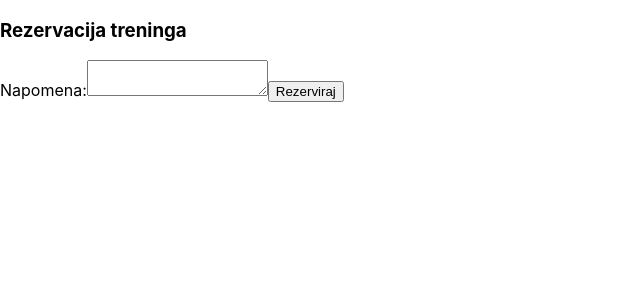
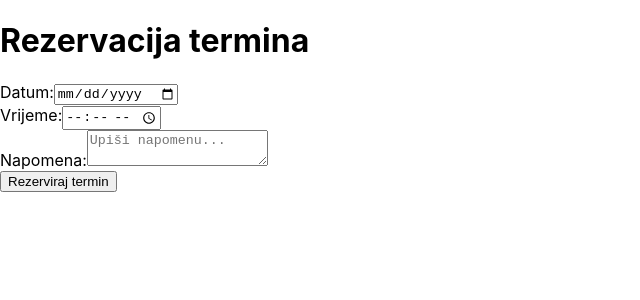
Before and after one commit to lus-terry/Fitness, a React (Create React App) app in the folder frontend/: page /reservation in a window 1280 px wide. Shown: the top 300 px of the page, without its empty margins (0-640 px from the left). Built offline with nearby package versions, Linux system fonts and the light colour scheme; no server answers.

Commit message:
Initial commit for frontv2

```diff
--- a/frontend/src/contexts/AuthContext.jsx
+++ b/frontend/src/contexts/AuthContext.jsx
@@ -6,10 +6,17 @@ export const AuthContext = createContext();
 export const AuthProvider = ({ children }) => {
   const [user, setUser] = useState(null);
   const [loading, setLoading] = useState(true);
-/*
+
 useEffect(() => {
+  async function loadUser() {
+    const storedUser = localStorage.getItem('user');
 
-    async function loadUser() {
+    if (storedUser) {
+      setUser(JSON.parse(storedUser));
+      setLoading(false);
+      return;
+    }
+
     try {
       const currentUser = await getCurrentUser();
       setUser(currentUser);
@@ -19,18 +26,9 @@ export const AuthProvider = ({ children }) => {
       setLoading(false);
     }
   }
+
   loadUser();
 }, []);
-  */
-
-  useEffect(() => {
-  const storedUser = localStorage.getItem('user');
-  if (storedUser) {
-    setUser(JSON.parse(storedUser));
-  }
-  setLoading(false);
-}, []);
-
 
 const login = async (credentials) => {
   const loggedInUser = await apiLogin(credentials);
--- a/frontend/src/views/Home.jsx
+++ b/frontend/src/views/Home.jsx
@@ -1,15 +1,40 @@
 import React from 'react';
 import { Link } from 'react-router-dom';
+import { useAuth } from '../contexts/AuthContext';
 
 export default function Home() {
+  const { user, logout } = useAuth();
+
   return (
     <div>
-      <h1>Dobrodošli u Fitness Rezervacijski Sustav</h1>
-      <p>Rezervirajte treninge brzo i jednostavno.</p>
-      <div>
-        <Link to="/login"><button>Prijava</button></Link>
-        <Link to="/register"><button>Registracija</button></Link>
-      </div>
+      <h1>Dobrodošao u Fitness App</h1>
+
+      {user ? (
+        <div>
+          <p>Bok, {user.name}!</p>
+
+          <nav>
+            <ul>
+              <li><Link to="/dashboard">Dashboard</Link></li>
+              <li><Link to="/trainings">Trainings</Link></li>
+              <li><Link to="/reservation">Reservation</Link></li>
+              <li><Link to="/schedule">Schedule</Link></li>
+              <li><Link to="/attendance">Attendance</Link></li>
+              {user.role === 'admin' && (
+                <>
+                  <li><Link to="/admin">Admin Panel</Link></li>
+                  <li><Link to="/users">Users</Link></li>
+                </>
+              )}
+              <li><button onClick={logout}>Odjava</button></li>
+            </ul>
+          </nav>
+        </div>
+      ) : (
+        <div>
+          <Link to="/login">Prijava</Link> | <Link to="/register">Registracija</Link>
+        </div>
+      )}
     </div>
   );
 }
--- a/frontend/src/views/ReservationForm.jsx
+++ b/frontend/src/views/ReservationForm.jsx
@@ -1,25 +1,82 @@
 import React, { useState } from 'react';
-import { useNavigate } from 'react-router-dom';
-import { createReservation } from '../api/reservations';
-import { useAuth } from '../contexts/AuthContext';
+import axios from 'axios';
 
-export default function ReservationForm({ trainingId }) {
-  const { user } = useAuth();
-  const [note, setNote] = useState('');
-  const navigate = useNavigate();
+export default function ReservationForm() {
+  const [datum, setDatum] = useState('');
+  const [vrijeme, setVrijeme] = useState('');
+  const [napomena, setNapomena] = useState('');
+  const [loading, setLoading] = useState(false);
 
   const handleSubmit = async (e) => {
     e.preventDefault();
-    await createReservation({ trainingId, userId: user.id, note });
-    navigate('/schedule');
+    setLoading(true);
+
+    try {
+      await axios.post('http://localhost:5000/termini', {
+        datum,
+        vrijeme_termina: vrijeme,
+        mjesto: 'Nije uneseno',  // ili možeš napraviti input i za mjesto
+        trajanje: 60,            // ako je fiksno trajanje, ili napravi input
+        dostupnost: true,
+        id_trenera: 1,           // ako imaš dinamički odabir, zamijeni s vrijednosti iz forme
+        id_treninga: 1,
+        napomena,
+      });
+      alert('Termin uspješno rezerviran!');
+      setDatum('');
+      setVrijeme('');
+      setNapomena('');
+    } catch (error) {
+      console.error('Greška pri rezervaciji:', error);
+      alert('Došlo je do greške.');
+    } finally {
+      setLoading(false);
+    }
   };
 
   return (
-    <form onSubmit={handleSubmit}>
-      <h3>Rezervacija treninga</h3>
-      <label>Napomena:</label>
-      <textarea value={note} onChange={(e) => setNote(e.target.value)} />
-      <button type="submit">Rezerviraj</button>
-    </form>
+    <div>
+      <h1>Rezervacija termina</h1>
+      <form onSubmit={handleSubmit}>
+        <div>
+          <label>
+            Datum:
+            <input
+              type="date"
+              value={datum}
+              onChange={(e) => setDatum(e.target.value)}
+              required
+            />
+          </label>
+        </div>
+
+        <div>
+          <label>
+            Vrijeme:
+            <input
+              type="time"
+              value={vrijeme}
+              onChange={(e) => setVrijeme(e.target.value)}
+              required
+            />
+          </label>
+        </div>
+
+        <div>
+          <label>
+            Napomena:
+            <textarea
+              value={napomena}
+              onChange={(e) => setNapomena(e.target.value)}
+              placeholder="Upiši napomenu..."
+            />
+          </label>
+        </div>
+
+        <button type="submit" disabled={loading}>
+          {loading ? 'Rezerviram...' : 'Rezerviraj termin'}
+        </button>
+      </form>
+    </div>
   );
 }
```
Lines whose indentation alone changed are shown as unchanged.
